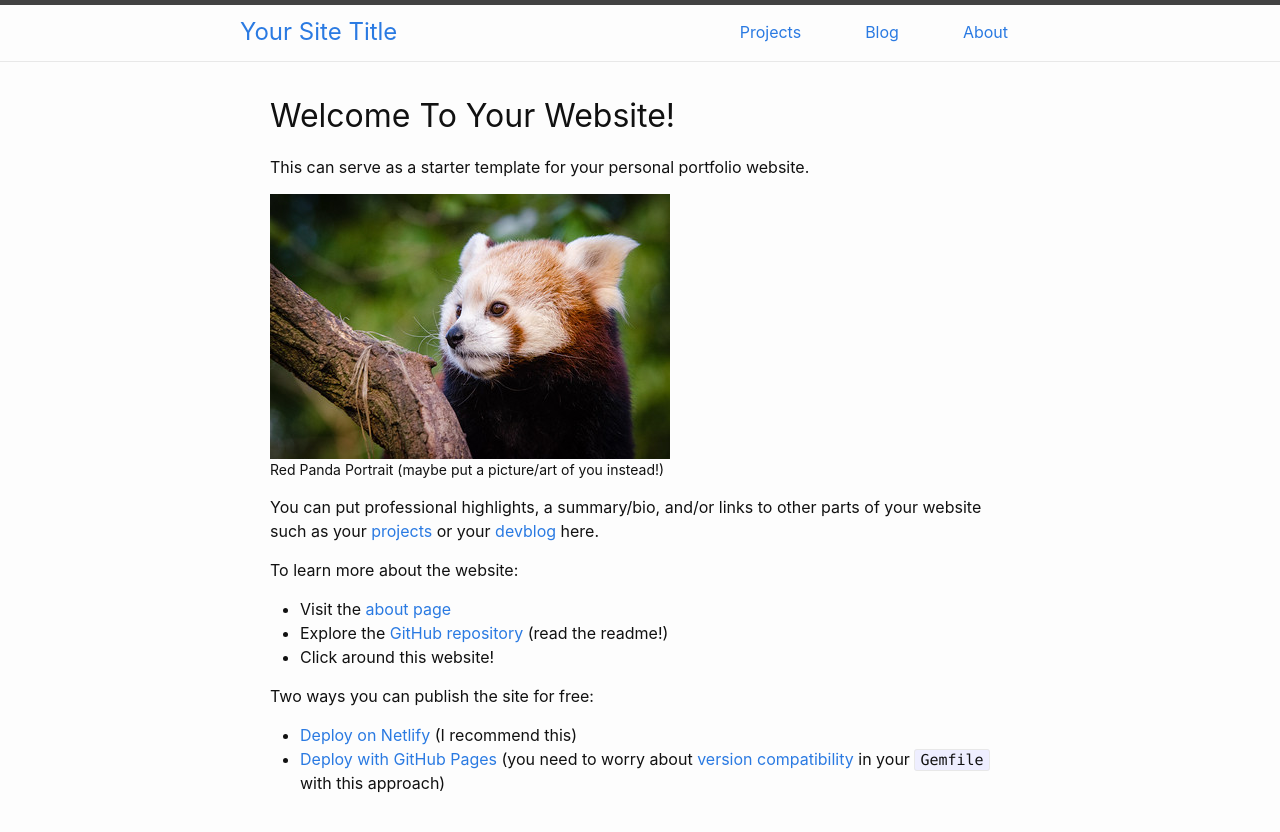
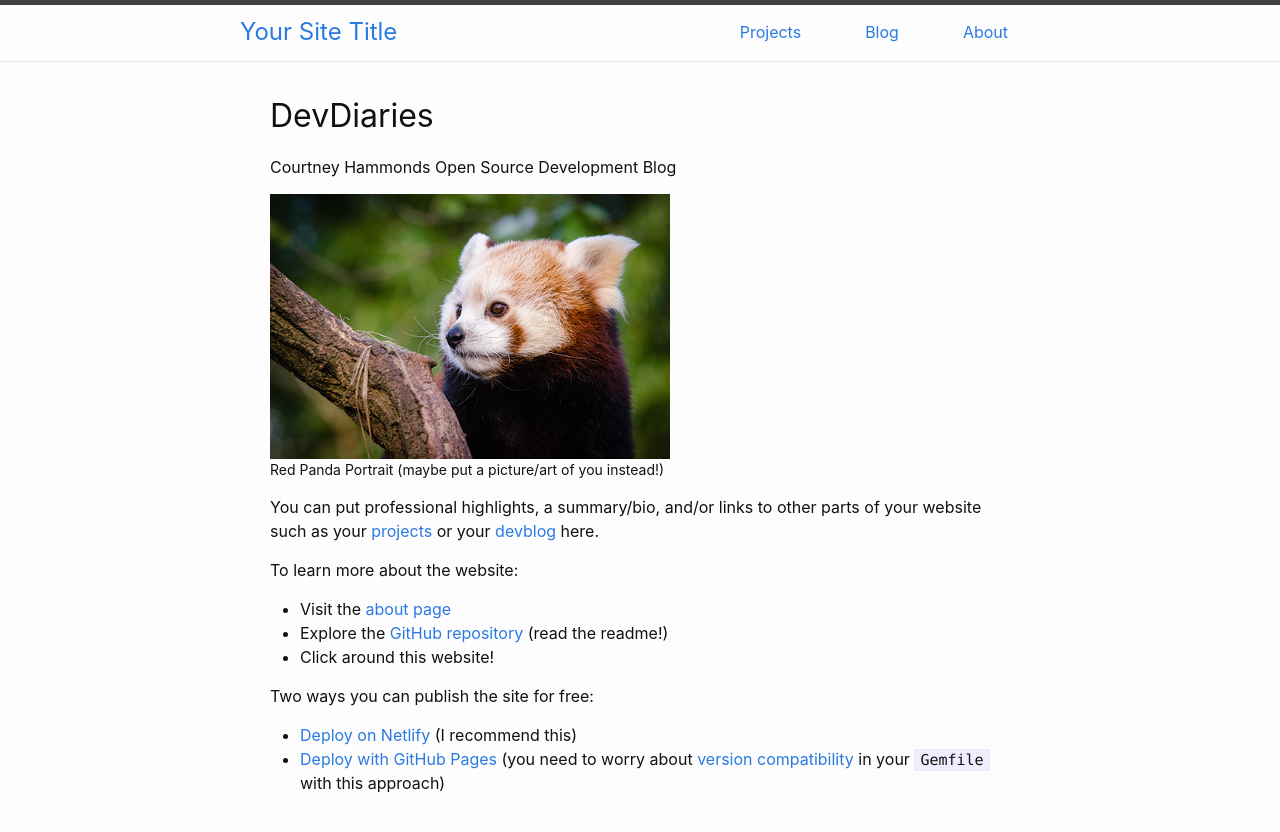
Before and after one commit to alexander-ye/jekyll-devblog-starter, a Jekyll site: the page built from index.html, in a window 1280 px wide. Shown: the top 832 px of the page. Built offline with Jekyll 4.4.1, drawn with Linux system fonts in a browser that asks for light colours.

Commit message:
edited title on homepage

```diff
--- a/index.html
+++ b/index.html
@@ -2,9 +2,9 @@
 layout: default
 ---
 
-<h1>Welcome To Your Website!</h1>
+<h1>DevDiaries</h1>
 
-<p>This can serve as a starter template for your personal portfolio website.</p>
+<p>Courtney Hammonds Open Source Development Blog</p>
 
 <figure>
   <img src="assets/images/red-panda-small.jpg"
```
Also changed, not shown: Gemfile.lock.
